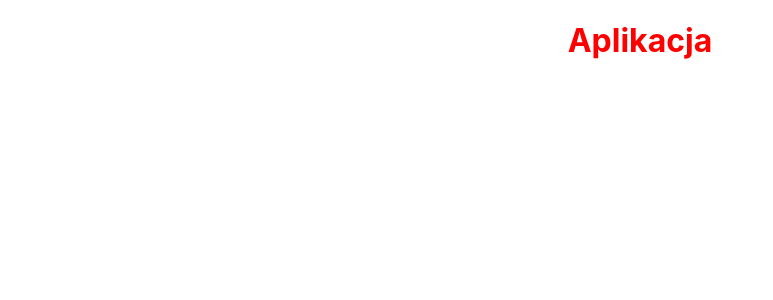
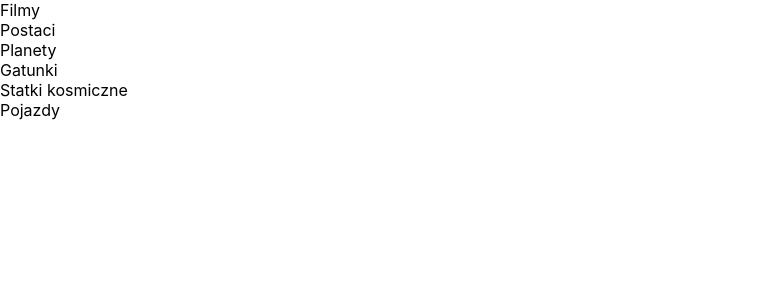
Before and after one commit to kkr600/swapi, a React (Create React App) app: page / in a window 1280 px wide. Shown: the top 300 px of the page, without its empty margins (0-773 px from the left). Built offline with nearby package versions, Linux system fonts and the light colour scheme.

Commit message:
add dictionary, translate()

```diff
--- a/public/index.html
+++ b/public/index.html
@@ -3,39 +3,13 @@
   <head>
     <meta charset="utf-8" />
     <meta name="viewport" content="width=device-width, initial-scale=1" />
-    <meta name="theme-color" content="#000000" />
-    <meta
-      name="description"
-      content="Web site created using create-react-app"
-    />
-    <!--
-      manifest.json provides metadata used when your web app is installed on a
-      user's mobile device or desktop. See https://developers.google.com/web/fundamentals/web-app-manifest/
-    -->
-
-    <!--
-      Notice the use of %PUBLIC_URL% in the tags above.
-      It will be replaced with the URL of the `public` folder during the build.
-      Only files inside the `public` folder can be referenced from the HTML.
-
-      Unlike "/favicon.ico" or "favicon.ico", "%PUBLIC_URL%/favicon.ico" will
-      work correctly both with client-side routing and a non-root public URL.
-      Learn how to configure a non-root public URL by running `npm run build`.
-    -->
-    <title>React App</title>
+    <meta name="author" content="Kacper Krojna" />
+    <meta name="description" content="Web site created using create-react-app"/>
+    <title>Mini-encyklopedia Gwiezdnych Wojen</title>
   </head>
   <body>
-    <noscript>You need to enable JavaScript to run this app.</noscript>
+
+
     <div id="root"></div>
-    <!--
-      This HTML file is a template.
-      If you open it directly in the browser, you will see an empty page.
-
-      You can add webfonts, meta tags, or analytics to this file.
-      The build step will place the bundled scripts into the <body> tag.
-
-      To begin the development, run `npm start` or `yarn start`.
-      To create a production bundle, use `npm run build` or `yarn build`.
-    -->
   </body>
 </html>
--- /dev/null
+++ b/src/components/App.js
@@ -0,0 +1,124 @@
+import React from 'react';
+import Menu from './Menu';
+import '../css/App.css';
+
+class App extends React.Component {
+
+  state = {
+    films: [],
+    people: [],
+    planets: [],
+    species: [],
+    starships: [],
+    vehicles: [],
+    selectedMenuItem: ""
+  }
+
+  componentDidMount() {
+
+    // Object.entries(this.state).forEach(([key,value])=>console.log(key))
+  }
+
+  setSelectedMenuItem = (item) => {
+    fetch(`https://swapi.dev/api/${item}/`)
+    .then(response => response.json())
+    .then(data => {
+      this.setState({
+        [item]: data.results,
+        selectedMenuItem: item
+      })
+    }
+    )
+  }
+
+  translate = (word,array) => {
+    let result = array.filter((a)=>a[0]==word);
+    return result.length > 0 ? result[0][1] : word;
+  }
+
+  render(){
+    const menuPositions = [
+      "films", "people","planets","species","starships","vehicles"
+    ]
+    const dictionary = [
+      ["films","Filmy"],
+      ["people", "Postaci"],
+      ["planets","Planety"],
+      ["species","Gatunki"],
+      ["starships","Statki kosmiczne"],
+      ["vehicles","Pojazdy"],
+      ["characters","Postaci"],
+      ["director","Reżyser"],
+      ["episode_id","Część"],
+      ["producer", "Producent/ci"],
+      ["release_date","Data premiery"],
+      ["title","Tytuł"],
+      ["A New Hope","Nowa Nadzieja"],
+      ["The Empire Strikes Back","Impreium Kontratakuje"],
+      ["Return of the Jedi","Powrót Jedi"],
+      ["The Phantom Menace","Mroczne Widmo"],
+      ["Attack of the Clones","Atak Klonów"],
+      ["Revenge of the Sith","Zemsta Sithów"],
+      ["birth_year","Rok urodzenia"],
+      ["eye_color","Kolor oczu"],
+      ["gender","Płeć"],
+      ["hair_color","Kolor włosów"],
+      ["height","Wzrost"],
+      ["homeworld","Planeta pochodzenia"],
+      ["name","Imię/Nazwa"],
+      ["skin_color","Kolor skóry"],
+      ["climate","Klimat"],
+      ["diameter","Średnica"],
+      ["gravity","Przyciąganie"],
+      ["orbital_period","Okres orbitowania"],
+      ["population","Populacja"],
+      ["rotation_period","Czas obrotu"],
+      ["surface_water","Powierznia wody"],
+      ["terrain","Rodzaj terenu"],
+      ["average_height","Przeciętny wzrost"],
+      ["average_lifespan","Przeciętna długość życia"],
+      ["classification","Rodzaj"],
+      ["mammal","Ssak"],
+      ["designation","Odczuwanie"],
+      ["eye_colors","Kolor/y oczu"],
+      ["brown, blue, green, hazel, grey, amber","Brązowe, niebieskie, zielone, piwne,szare,bursztynowe"],
+      ["hair_colors","Kolor włosów"],
+      ["blonde, brown, black, red","Blond, brązowe,czarne, czerwone"],
+      ["language","Język"],
+      ["cargo_capacity","Pojemność załadunkowa"],
+      ["cost_in_credits","Koszt"],
+      ["hyperdrive_rating","Hipernapęd"],
+      ["length","Długość"],
+      ["manufacturer","Producent"],
+      ["max_atmosphering_speed","Maks. prędkość w atmosferze"],
+      ["model","Model"],
+      ["passengers","Liczba pasażerów"],
+      ["starship_class","Klasa"],
+      ["A New Hope","Nowa Nadzieja"],
+      ["A New Hope","Nowa Nadzieja"],
+      ["A New Hope","Nowa Nadzieja"],
+      ["A New Hope","Nowa Nadzieja"],
+    ]
+
+    return (
+      <React.Fragment>
+        {/* <List list={this.state.planets}/> */}
+        <Menu
+          categories={menuPositions}
+          onMenuClick={this.setSelectedMenuItem}
+          selectedMenuItem={this.state.selectedMenuItem}
+          films={this.state.films}
+          people={this.state.people}
+          planets={this.state.planets}
+          species={this.state.species}
+          starships={this.state.starships}
+          vehicles={this.state.vehicles}
+          translate={this.translate}
+          dictionary={dictionary}
+          />
+      </React.Fragment>
+    )
+  }
+}
+
+export default App;
--- a/src/components/List.js
+++ b/src/components/List.js
@@ -1,3 +1,27 @@
 import React from "react";
 
-class List
+const List = props => {
+
+
+    let array,key;
+
+    if (props.selectedMenuItem != "") {
+        key = props.selectedMenuItem == "films" ? "title" : "name"
+        array = props.currentArray.map( (element,id) => (
+            <li key={id}> {element[key]} </li>
+        ))
+    }
+
+
+    return (
+        <React.Fragment>
+            <h1>
+                {array}
+            </h1>
+        </React.Fragment>
+    )
+
+
+}
+
+export default List
--- /dev/null
+++ b/src/components/Menu.js
@@ -0,0 +1,25 @@
+import React from "react";
+import List from "./List"
+
+const Menu = props => {
+
+    const menu = props.categories.map( (cat,id) => (
+        <li key={id}  onClick={()=>{props.onMenuClick(cat)}}>  {props.translate(cat,props.dictionary)} </li>
+    ));
+
+    return(
+        <React.Fragment>
+            <ul>
+                {menu}
+            </ul>
+            <List selectedMenuItem={props.selectedMenuItem} currentArray={props[props.selectedMenuItem]}/>
+        </React.Fragment>
+    )
+
+
+
+
+}
+
+
+export default Menu;
--- a/src/css/App.css
+++ b/src/css/App.css
@@ -1,42 +1,8 @@
-h1 {
-  color:red;
+* {
+  margin: 0;
+  padding: 0
 }
 
-.App {
-  text-align: center;
+li {
+  cursor: pointer;
 }
-
-.App-logo {
-  height: 40vmin;
-  pointer-events: none;
-}
-
-@media (prefers-reduced-motion: no-preference) {
-  .App-logo {
-    animation: App-logo-spin infinite 20s linear;
-  }
-}
-
-.App-header {
-  background-color: #282c34;
-  min-height: 100vh;
-  display: flex;
-  flex-direction: column;
-  align-items: center;
-  justify-content: center;
-  font-size: calc(10px + 2vmin);
-  color: white;
-}
-
-.App-link {
-  color: #61dafb;
-}
-
-@keyframes App-logo-spin {
-  from {
-    transform: rotate(0deg);
-  }
-  to {
-    transform: rotate(360deg);
-  }
-}
--- a/src/index.js
+++ b/src/index.js
@@ -1,7 +1,7 @@
 import React from 'react';
 import ReactDOM from 'react-dom';
 import './css/index.css';
-import App from './js/App';
+import App from './components/App';
 import * as serviceWorker from './serviceWorker';
 
 ReactDOM.render(
--- a/src/js/App.js
+++ /dev/null
@@ -1,12 +0,0 @@
-import React from 'react';
-import '../css/App.css';
-
-function App() {
-  return (
-    <div className="App">
-      <h1>Aplikacja</h1>
-    </div>
-  );
-}
-
-export default App;
```
